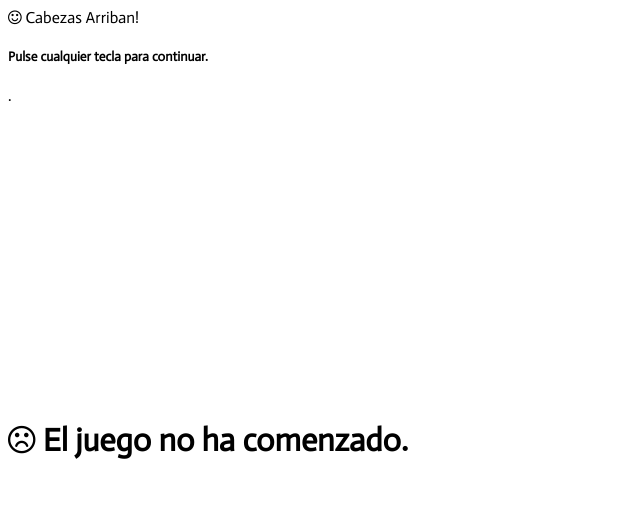
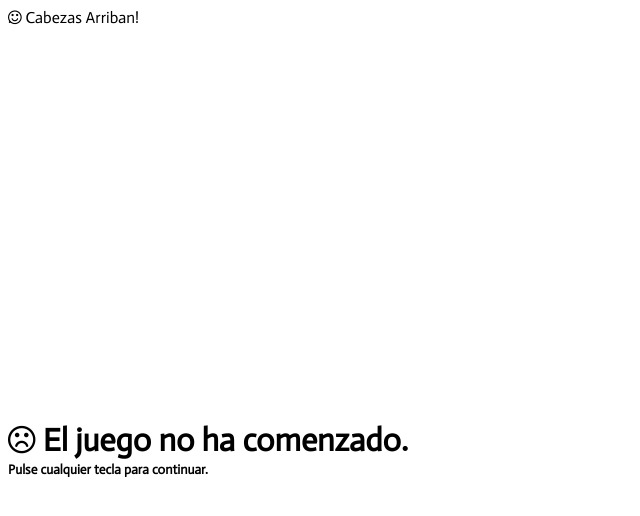
Before and after one commit to nywillb/spanishgame, a plain HTML site: page index.html in a window 1280 px wide. Shown: the whole page, without its empty margins (0-640 px from the left). Drawn offline with Linux system fonts and the light colour scheme.

Commit message:
Update index.html

```diff
--- a/index.html
+++ b/index.html
@@ -15,6 +15,6 @@
             <div id="score"></div>
         </div>
         <h1 id="card"><i class="fa fa-frown-o"></i> El juego no ha comenzado.</h1>
-        <br><h5>Pulse cualquier tecla para continuar.</h5>.
+        <h5 id="continue">Pulse cualquier tecla para continuar.</h5>.
     </body>
 </html>
```
